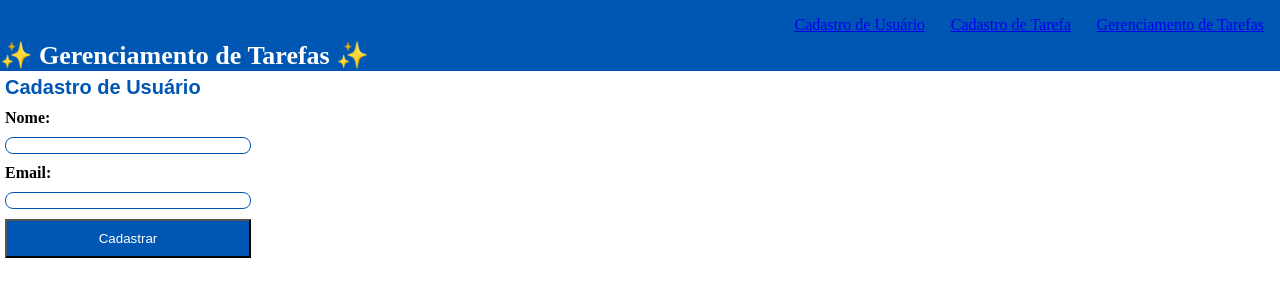
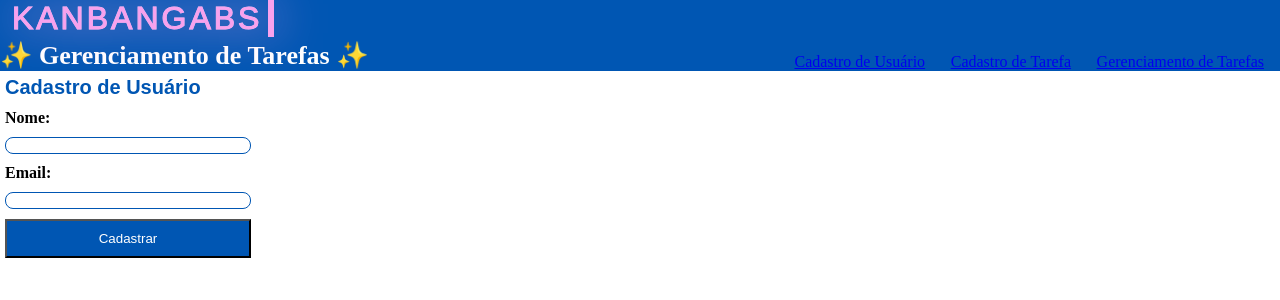
Before and after one commit to gabriela70707/Kanbam-Estilizado-Com-SCSS, a React (Vite) app: page /cadUsuario in a window 1280 px wide. Shown: the top 300 px of the page. Built offline with nearby package versions, Linux system fonts and the light colour scheme.

Commit message:
Adicionando novos componentes

```diff
--- a/src/Style/main.scss
+++ b/src/Style/main.scss
@@ -3,3 +3,5 @@
 @use './variaveis.scss';
 @use './barraNavegacao.scss';
 @use './cadastro.scss';
+@use './coluna.scss';
+@use './quadro.scss';
--- /dev/null
+++ b/src/Style/quadro.scss
@@ -0,0 +1,4 @@
+.quadro {
+    display: flex;
+    gap: 1.5rem;
+}
--- a/src/componentes/BarraNavegacao.jsx
+++ b/src/componentes/BarraNavegacao.jsx
@@ -1,8 +1,10 @@
 import { Link } from "react-router-dom";
+import ButtonIntro from "./BotaoIntro";
 
 export function BarraNavegacao(){
     return(
         <nav className="barra">
+            <ButtonIntro />
             <ul>
                 <li><Link to= 'CadUsuario'>Cadastro de Usuário</Link></li>
                 <li><Link to='CadTarefa'>Cadastro de Tarefa</Link></li>
--- /dev/null
+++ b/src/componentes/BotaoIntro.jsx
@@ -0,0 +1,60 @@
+import React from 'react';
+import styled from 'styled-components';
+
+const ButtonIntro = () => {
+  return (
+    <StyledWrapper>
+      <button className="button" data-text="Awesome">
+        <span className="actual-text">&nbsp;KanbanGabs&nbsp;</span>
+        <span aria-hidden="true" className="hover-text">&nbsp;KanbanGabs&nbsp;</span>
+      </button>
+    </StyledWrapper>
+  );
+}
+
+const StyledWrapper = styled.div`
+  /* === removing default button style ===*/
+  .button {
+    margin: 0;
+    height: auto;
+    background: transparent;
+    padding: 0;
+    border: none;
+    cursor: pointer;
+  }
+
+  /* button styling */
+  .button {
+    --border-right: 6px;
+    --text-stroke-color: rgba(255,255,255,0.6);
+    --animation-color: #f8a2edff;
+    --fs-size: 2em;
+    letter-spacing: 3px;
+    text-decoration: none;
+    font-size: var(--fs-size);
+    font-family: "Arial";
+    position: relative;
+    text-transform: uppercase;
+    color: transparent;
+    -webkit-text-stroke: 1px var(--text-stroke-color);
+  }
+  /* this is the text, when you hover on button */
+  .hover-text {
+    position: absolute;
+    box-sizing: border-box;
+    content: attr(data-text);
+    color: var(--animation-color);
+    width: 0%;
+    inset: 0;
+    border-right: var(--border-right) solid var(--animation-color);
+    overflow: hidden;
+    transition: 0.5s;
+    -webkit-text-stroke: 1px var(--animation-color);
+  }
+  /* hover */
+  .button:hover .hover-text {
+    width: 100%;
+    filter: drop-shadow(0 0 23px var(--animation-color))
+  }`;
+
+export default ButtonIntro;
--- a/src/componentes/Coluna.jsx
+++ b/src/componentes/Coluna.jsx
@@ -1,8 +1,13 @@
-export function Coluna(){
-    return(
-        <section>
-            <h2>Nome da Coluna</h2>
-            <p>Tarefas</p>
+export function Coluna({ titulo, tarefas }) {
+
+    return (
+        <section className="coluna">
+            <h2>{titulo}</h2>
+            <ul>
+                {tarefas.map((tarefa) => (
+                    <li key={tarefa.id}>{tarefa.descricao_tarefa} - {tarefa.status} </li>
+                ))}
+            </ul>
         </section>
     );
 }
--- a/src/componentes/Quadro.jsx
+++ b/src/componentes/Quadro.jsx
@@ -1,8 +1,28 @@
-export function Quadro(){
+import { useState, useEffect } from "react";
+import axios from "axios";
+import { Coluna } from "./Coluna";
 
-    return (
-      <main>
-        <h1>✨Tarefas ✨</h1>
-      </main>
-    );
+
+export function Quadro() {
+
+  const [todasTarefas, setTarefas] = useState([]);
+
+  useEffect(() => {
+    axios.get("http://127.0.0.1:8000/tarefas")
+      .then((res) => setTarefas(res.data))
+      .catch((err) => console.error("Erro ao buscar tarefas", err));
+  }, [])
+
+  const tarefasAFazer = todasTarefas.filter((t) => t.status === "A Fazer");
+  const tarefasEmAndamento = todasTarefas.filter((t) => t.status === "Fazendo");
+  const tarefasFinalizadas = todasTarefas.filter((t) => t.status === "Pronta");
+
+  return (
+    <main className="quadro">
+      <h1>✨Tarefas ✨</h1>
+      <Coluna titulo="A Fazer" tarefas={tarefasAFazer} />
+      <Coluna titulo="Em Andamento" tarefas={tarefasEmAndamento} />
+      <Coluna titulo="Finalizado" tarefas={tarefasFinalizadas} />
+    </main>
+  );
 }
--- a/src/paginas/CadTarefa.jsx
+++ b/src/paginas/CadTarefa.jsx
@@ -1,30 +1,71 @@
-export function CadTarefa(){
-    return(
-        <form className="formulario">
+import { useState, useEffect } from "react";
+import axios from "axios";
+
+export function CadTarefa() {
+    const [descricao, setDescricao] = useState("");
+    const [setor, setSetor] = useState("");
+    const [usuario, setUsuario] = useState("");
+    const [prioridade, setPrioridade] = useState("");
+    const [usuarios, setUsuarios] = useState([]);
+
+    useEffect(() => {
+        axios.get("http://localhost:8000/usuarios")
+            .then((res) => setUsuarios(res.data))
+            .catch((err) => console.error("Erro ao buscar usuários:", err));
+    }, []);
+
+    const handleSubmit = (e) => {
+        e.preventDefault();
+
+        const novaTarefa = {
+            descricao_tarefa: descricao,
+            nome_setor: setor,
+            id_usuario: parseInt(usuario),
+            prioridade: prioridade,
+            status: "A Fazer",
+            data_cadastro: new Date().toISOString().split("T")[0]
+        };
+
+        axios.post("http://localhost:8000/tarefas", novaTarefa)
+            .then(() => alert("Tarefa cadastrada com sucesso!"))
+            .catch((err) => console.error("Erro ao cadastrar tarefa:", err));
+    };
+
+    return (
+        <form className="formulario" onSubmit={handleSubmit}> {/* A função handleSubmit é chamada quando enviamos o formulario */}
             <h1 className="titulo">Cadastro de Tarefas</h1>
+
             <label>Descrição:</label>
-            <input type="text" alt="Campo de descrição" required/>
+            {/*
+            onChange = função que é chamada sempre que o valor do input muda.
+            "e" representa o evento de mudança.
+            e.target = o próprio elemento HTML que disparou o evento (neste caso, o <input>).
+            e.target.value = o novo valor digitado pelo usuário.
+            setDescricao(e.target.value) = atualiza o estado 'descricao' com esse novo valor.
+            */}
+
+            <input type="text" value={descricao} onChange={(e) => setDescricao(e.target.value)} required />
+
             <label>Setor:</label>
-            <input type="text" alt="Campo de setor" required/>
+            <input type="text" value={setor} onChange={(e) => setSetor(e.target.value)} required />
 
             <label>Usuário</label>
-            <select>
-                <option>Selecione o Usuario</option>
-                <option>Leticia</option>
-                <option>Arthur</option>
-                <option>Paulo</option>
+            <select value={usuario} onChange={(e) => setUsuario(e.target.value)} required>
+                <option value="">Selecione o Usuário</option>
+                {usuarios.map((u) => (
+                    <option key={u.id} value={u.id}>{u.nome} - {u.email}</option>
+                ))}
             </select>
 
             <label>Prioridade</label>
-            <select>
-                <option>Selecione a Prioridade</option>
-                <option>Alta</option>
-                <option>Media</option>
-                <option>Baixa</option>
+            <select value={prioridade} onChange={(e) => setPrioridade(e.target.value)} required>
+                <option value="">Selecione a Prioridade</option>
+                <option value="Alta">Alta</option>
+                <option value="Media">Media</option>
+                <option value="Baixa">Baixa</option>
             </select>
 
-            <button>Cadastrar</button>
-
+            <button type="submit">Cadastrar</button>
         </form>
-    )
+    );
 }
--- a/src/paginas/CadUsuario.jsx
+++ b/src/paginas/CadUsuario.jsx
@@ -1,12 +1,58 @@
-export function CadUsuario(){
-    return(
-        <form className="formulario">
+import axios from "axios";
+import { useState, useEffect } from "react"
+import { useForm } from "react-hook-form";
+import { z } from "zod";
+import { zodResolver } from "@hookform/resolvers/zod";
+
+const schemaCadUsuario = z.object({
+    nome: z.string()
+        .min(5, "Informe um nome válido")
+        .max(50, "Informe no máximo 50 caracteres"),
+    email: z.string()
+        .min(9, "Infome ao menos 9 digitos")
+        .max(50, "Informe até 50 caracteres")
+        .email("Informe um email válido"),
+});
+
+export function CadUsuario() {
+    const {
+        register, // registra para mim o que o usuário inputar
+        handleSubmit, // no momento em que ele submeter o formulario
+        formState: { errors }, // e se ele errar guarda os erros nos errors
+        reset
+    } = useForm({ resolver: zodResolver(schemaCadUsuario) });
+
+    async function obterDados(data) {
+        console.log("Dados recebidos", data);
+
+        try {
+            await axios.post("http://localhost:8000/usuarios", data);
+            alert("Usuário cadastrado com sucesso")
+            reset();
+        }
+
+        catch (error) {
+            alert("Erro ao cadastrar usuário");
+            console.error("Vish, o erro ta na frente do monitor", error);
+        }
+
+    }
+
+    return (
+        <form className="formulario" onSubmit={handleSubmit(obterDados)}>
             <h1 className="titulo">Cadastro de Usuário</h1>
+
             <label>Nome:</label>
-            <input type="text" required />
+            <input type="text" {...register("nome")} />
+            {errors.nome && <p className="erro">{errors.nome.message}</p>}
+
             <label>Email:</label>
-            <input type="email" required />
+            <input type="email" {...register("email")} />
+            {errors.email && <p className="erro">{errors.email.message}</p>}
+
             <button type="submit">Cadastrar</button>
         </form>
-    )
+    );
+
+
 }
```
Also changed, not shown: package.json (+6 -1 lines), 1 other file (tests, documents, lock files or other folders).
